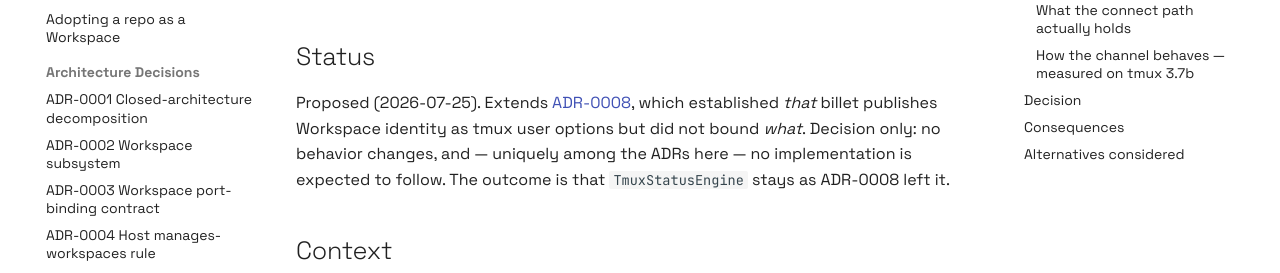
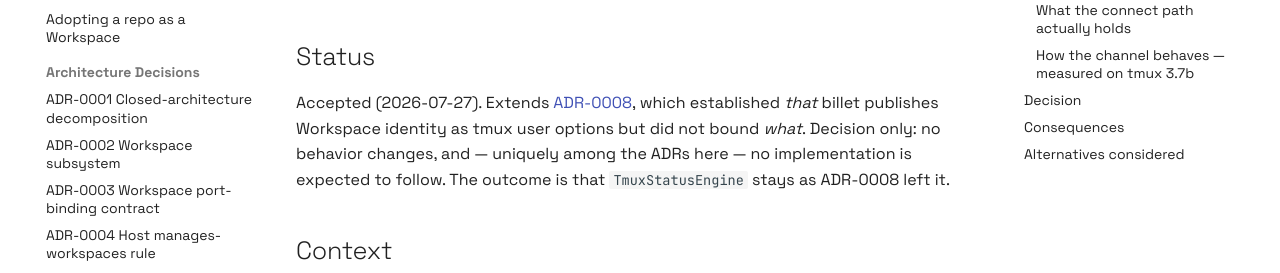
Before and after one commit to rinman24/billet, an MkDocs documentation site: the page built from docs/adr/adr-0009-scope-of-identity-publication.md, in a window 1280 px wide and 900 px high. Shown: the part 182-455 px from the top of the window. Built offline with MkDocs 1.6.1 and Material for MkDocs 9.7.7, drawn with Linux system fonts in a browser that asks for light colours; comment, search, counter and statistics services are not loaded.

Commit message:
docs: accept ADR-0009
Flip ADR-0009's status from Proposed (2026-07-25) to Accepted
(2026-07-27), matching the `Accepted (<date>).` form used by ADRs
0001-0008.

The Proposed marker was already inconsistent with the rest of the docs:
ADR-0008 forward-links to ADR-0009 as settled contract, and
docs/adopting-a-repo.md documents ADR-0009's boundary to operators as
settled. Nothing else in the record changes — it remains decision-only
with no implementation expected, and TmuxStatusEngine stays as ADR-0008
left it.

```diff
--- a/docs/adr/adr-0009-scope-of-identity-publication.md
+++ b/docs/adr/adr-0009-scope-of-identity-publication.md
@@ -2,7 +2,7 @@
 
 ## Status
 
-Proposed (2026-07-25). Extends [ADR-0008](adr-0008-workspace-identity-publication.md), which
+Accepted (2026-07-27). Extends [ADR-0008](adr-0008-workspace-identity-publication.md), which
 established *that* billet publishes Workspace identity as tmux user options but did not bound
 *what*. Decision only: no behavior changes, and — uniquely among the ADRs here — no
 implementation is expected to follow. The outcome is that `TmuxStatusEngine` stays as
```
